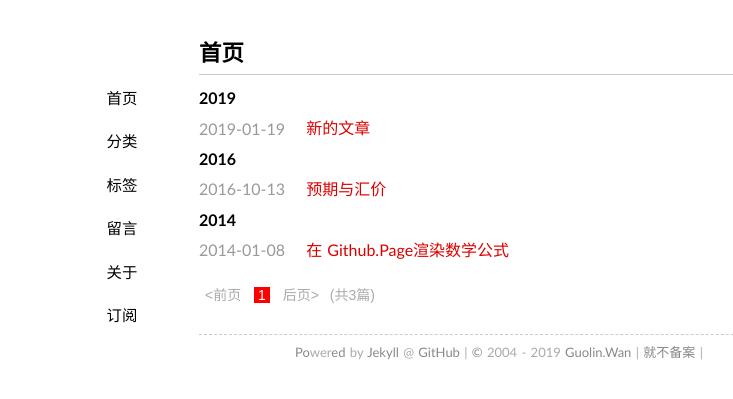
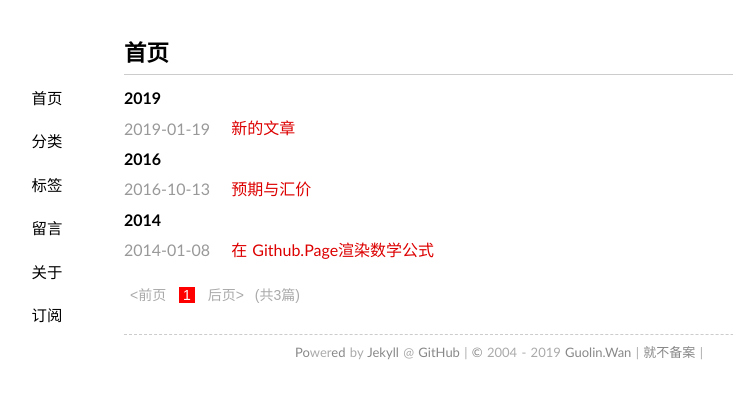
Before and after one commit to wuyy2007/wanguolin.github.io, a Jekyll site: the page built from index.html, in a window 1280 px wide. Shown: the top 399 px of the page, without its empty margins (141-874 px from the left). Built offline with Jekyll 4.4.1, drawn with Linux system fonts in a browser that asks for light colours; some web fonts are replaced; the list of posts is cut into pages by our own code; comment, search, counter and statistics services are not loaded.

Commit message:
Update style.css

```diff
--- a/media/css/style.css
+++ b/media/css/style.css
@@ -28,7 +28,7 @@
 blockquote{display:block;text-align:justify;border-left:4px solid #eeeeee;}
 blockquote{margin:1em 0em;padding-left:1.5em;}
 blockquote p{margin:0;padding:.5em 0;}
-#container{width:600px;margin:2em auto;display:block;padding:0 2em;}
+#container{width:750px;margin:2em auto;display:block;padding:0 2em;}
 .content{font-size:16px;line-height:24px;}
 .content h1{padding:.5em 0;}
 .content img{max-width:640px;display:block;margin:4px auto;-webkit-box-shadow:#999 1px 1px 4px;-moz-box-shadow:#999 1px 1px 4px;box-shadow:#999 1px 1px 4px;}
```
